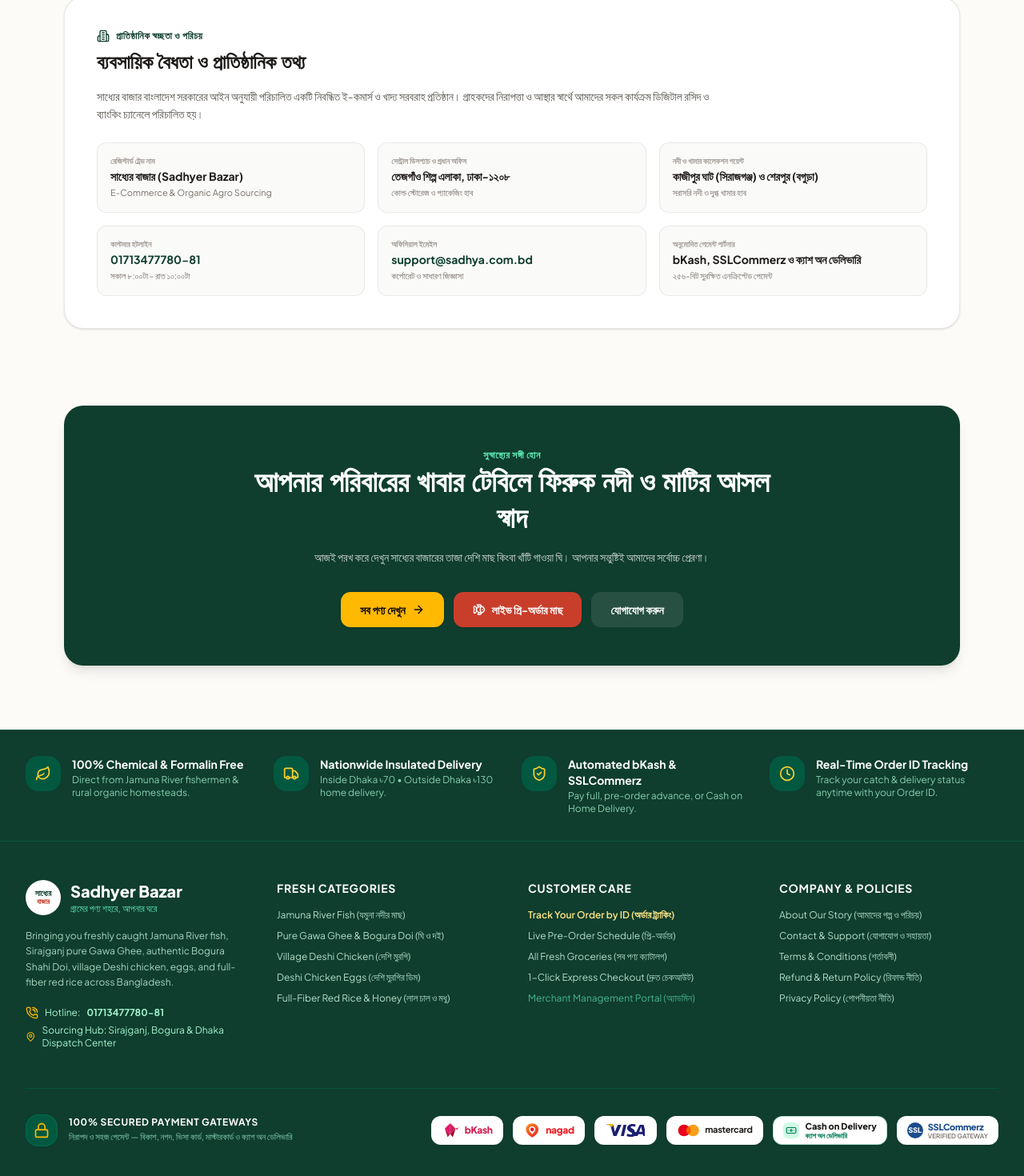
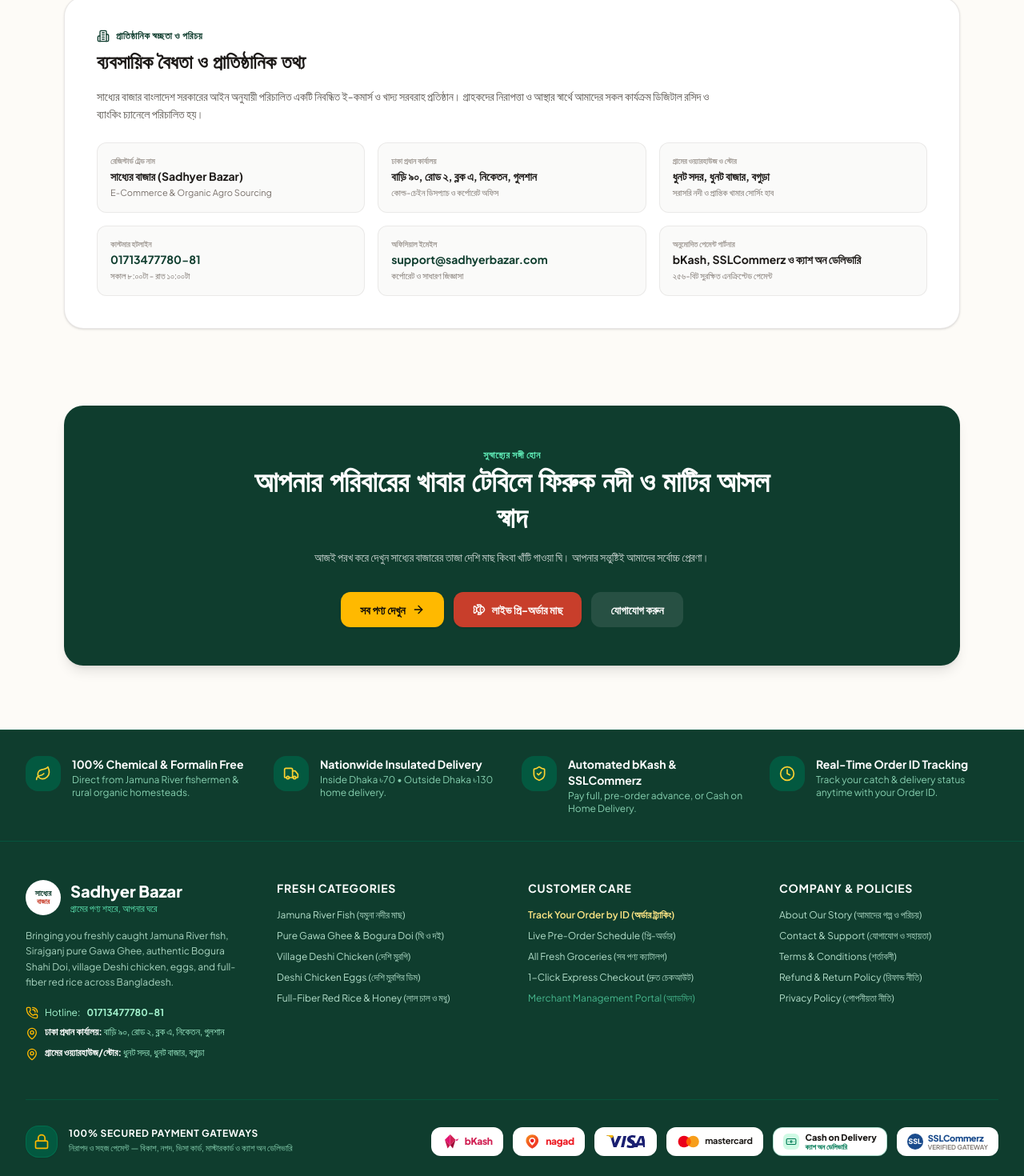
Before and after one commit to sadhyacommunication/Sadyer-Bazar, a Next.js app: page /about in a window 1280 px wide. Shown: the part 4082-5552 px from the top of the page at 80% size. Built offline with nearby package versions, Linux system fonts and the light colour scheme; no server answers; the database is empty.

Commit message:
feat(location): configure real Dhaka main office and Bogura village warehouse addresses

```diff
--- a/src/app/about/page.tsx
+++ b/src/app/about/page.tsx
@@ -473,25 +473,25 @@
 
             <div className="p-4 rounded-xl bg-stone-50 border border-stone-200/80">
               <span className="text-stone-400 uppercase font-bold block text-[10px]">
-                সেন্ট্রাল ডিসপ্যাচ ও প্রধান অফিস
+                ঢাকা প্রধান কার্যালয়
               </span>
               <strong className="text-stone-900 text-sm block mt-0.5">
-                তেজগাঁও শিল্প এলাকা, ঢাকা-১২০৮
+                বাড়ি ৯০, রোড ২, ব্লক এ, নিকেতন, গুলশান
               </strong>
               <span className="text-stone-500 block text-[11px] mt-1">
-                কোল্ড স্টোরেজ ও প্যাকেজিং হাব
+                কোল্ড-চেইন ডিসপ্যাচ ও কর্পোরেট অফিস
               </span>
             </div>
 
             <div className="p-4 rounded-xl bg-stone-50 border border-stone-200/80">
               <span className="text-stone-400 uppercase font-bold block text-[10px]">
-                নদী ও খামার কালেকশন পয়েন্ট
+                গ্রামের ওয়্যারহাউজ ও স্টোর
               </span>
               <strong className="text-stone-900 text-sm block mt-0.5">
-                কাজীপুর ঘাট (সিরাজগঞ্জ) ও শেরপুর (বগুড়া)
+                ধুনট সদর, ধুনট বাজার, বগুড়া
               </strong>
               <span className="text-stone-500 block text-[11px] mt-1">
-                সরাসরি নদী ও দুগ্ধ খামার হাব
+                সরাসরি নদী ও প্রান্তিক খামার সোর্সিং হাব
               </span>
             </div>
 
@@ -515,10 +515,10 @@
                 অফিসিয়াল ইমেইল
               </span>
               <a
-                href="mailto:support@sadhya.com.bd"
+                href="mailto:support@sadhyerbazar.com"
                 className="text-[#0F3D2E] text-sm font-bold block mt-0.5 hover:underline"
               >
-                support@sadhya.com.bd
+                support@sadhyerbazar.com
               </a>
               <span className="text-stone-500 block text-[11px] mt-1">
                 কর্পোরেট ও সাধারণ জিজ্ঞাসা
--- a/src/app/contact/layout.tsx
+++ b/src/app/contact/layout.tsx
@@ -3,7 +3,7 @@
 export const metadata: Metadata = {
   title: "যোগাযোগ ও কাস্টমার কেয়ার হেল্পডেস্ক (Contact Us) | সাধ্যের বাজার",
   description:
-    "সাধ্যের বাজার কাস্টমার সাপোর্ট হটলাইন (01713-477780), ১-ক্লিক হোয়াটসঅ্যাপ সাপোর্ট, সিরাজগঞ্জ ও বগুড়ার সোর্সিং হাবের ঠিকানা এবং তেজগাঁও সেন্ট্রাল ডিসপ্যাচ অফিসের তথ্য।",
+    "সাধ্যের বাজার কাস্টমার সাপোর্ট হটলাইন (01713-477780), ১-ক্লিক হোয়াটসঅ্যাপ সাপোর্ট, ঢাকা প্রধান কার্যালয় (নিকেতন, গুলশান) ও বগুড়ার ধুনট ওয়্যারহাউজ/স্টোরের ঠিকানা।",
   keywords: [
     "সাধ্যের বাজার ফোন নম্বর",
     "সাধ্যের বাজার কাস্টমার কেয়ার",
--- a/src/app/contact/page.tsx
+++ b/src/app/contact/page.tsx
@@ -211,12 +211,12 @@
             <div className="w-11 h-11 rounded-xl bg-amber-50 text-amber-700 flex items-center justify-center mb-3">
               <MapPin className="w-5 h-5" />
             </div>
-            <h3 className="font-bold text-stone-900 text-sm">সোর্সিং ও কালেকশন হাব</h3>
+            <h3 className="font-bold text-stone-900 text-sm">গ্রামের ওয়্যারহাউজ ও স্টোর</h3>
             <p className="text-xs text-stone-600 mt-1.5 leading-snug">
-              <strong>যমুনা হাব:</strong> কাজীপুর ঘাট, সিরাজগঞ্জ
+              ধুনট সদর, ধুনট বাজার, বগুড়া
             </p>
-            <p className="text-xs text-stone-600 mt-1 leading-snug">
-              <strong>মিষ্টি ও ঘি হাব:</strong> শেরপুর রোড, বগুড়া
+            <p className="text-xs text-stone-500 mt-1 leading-snug">
+              সিরাজগঞ্জ ও বগুড়া সোর্সিং হাব
             </p>
             <div className="flex items-center space-x-1 text-[11px] text-amber-700 font-medium mt-2">
               <Fish className="w-3 h-3" />
@@ -229,17 +229,17 @@
             <div className="w-11 h-11 rounded-xl bg-rose-50 text-[#C83E2B] flex items-center justify-center mb-3">
               <Truck className="w-5 h-5" />
             </div>
-            <h3 className="font-bold text-stone-900 text-sm">ঢাকা সেন্ট্রাল ডিসপ্যাচ</h3>
+            <h3 className="font-bold text-stone-900 text-sm">ঢাকা প্রধান কার্যালয়</h3>
             <p className="text-xs text-stone-600 mt-1.5 leading-snug">
-              তেজগাঁও শিল্প এলাকা, ঢাকা-১২০৮
+              বাড়ি ৯০, রোড ২, ব্লক এ, নিকেতন, গুলশান
             </p>
             <div className="flex items-center space-x-1 text-xs text-stone-500 mt-2">
               <Mail className="w-3.5 h-3.5 text-stone-400" />
               <a
-                href="mailto:support@sadhya.com.bd"
+                href="mailto:support@sadhyerbazar.com"
                 className="hover:text-[#C83E2B] transition"
               >
-                support@sadhya.com.bd
+                support@sadhyerbazar.com
               </a>
             </div>
             <div className="flex items-center space-x-1 text-[11px] text-stone-400 mt-1">
--- a/src/app/layout.tsx
+++ b/src/app/layout.tsx
@@ -135,15 +135,15 @@
     paymentAccepted: "bKash, SSLCommerz, Nagad, Cash on Delivery",
     address: {
       "@type": "PostalAddress",
-      streetAddress: "Tejgaon Industrial Area",
-      addressLocality: "Dhaka",
-      postalCode: "1208",
+      streetAddress: "বাড়ি ৯০, রোড ২, ব্লক এ, নিকেতন, গুলশান",
+      addressLocality: "Gulshan, Dhaka",
+      postalCode: "1212",
       addressCountry: "BD",
     },
     geo: {
       "@type": "GeoCoordinates",
-      latitude: "23.7639",
-      longitude: "90.3889",
+      latitude: "23.7749",
+      longitude: "90.4079",
     },
     openingHoursSpecification: [
       {
--- a/src/app/privacy-policy/page.tsx
+++ b/src/app/privacy-policy/page.tsx
@@ -370,7 +370,10 @@
                   <strong>পদবি:</strong> Data Protection & Grievance Redressal Officer
                 </p>
                 <p className="text-stone-600">
-                  <strong>সেন্ট্রাল অফিস:</strong> তেজগাঁও শিল্প এলাকা, ঢাকা-১২০৮, বাংলাদেশ।
+                  <strong>ঢাকা প্রধান কার্যালয়:</strong> বাড়ি ৯০, রোড ২, ব্লক এ, নিকেতন, গুলশান, ঢাকা।
+                </p>
+                <p className="text-stone-600">
+                  <strong>গ্রামের ওয়্যারহাউজ/স্টোর:</strong> ধুনট সদর, ধুনট বাজার, বগুড়া।
                 </p>
                 <p className="text-stone-600">
                   <strong>হটলাইন:</strong>{" "}
@@ -381,12 +384,12 @@
                 </p>
                 <p className="text-stone-600">
                   <strong>অফিসিয়াল ইমেইল:</strong>{" "}
-                  <a href="mailto:privacy@sadhya.com.bd" className="text-[#0F3D2E] font-bold hover:underline">
-                    privacy@sadhya.com.bd
+                  <a href="mailto:privacy@sadhyerbazar.com" className="text-[#0F3D2E] font-bold hover:underline">
+                    privacy@sadhyerbazar.com
                   </a>{" "}
                   /{" "}
-                  <a href="mailto:support@sadhya.com.bd" className="text-[#0F3D2E] hover:underline">
-                    support@sadhya.com.bd
+                  <a href="mailto:support@sadhyerbazar.com" className="text-[#0F3D2E] hover:underline">
+                    support@sadhyerbazar.com
                   </a>
                 </p>
               </div>
--- a/src/app/refund-policy/page.tsx
+++ b/src/app/refund-policy/page.tsx
@@ -408,7 +408,10 @@
                   <span>সাধ্যের বাজার (Sadhyer Bazar) — কাস্টমার রিলেশনস ও রিফান্ড সেল</span>
                 </div>
                 <p className="text-stone-600">
-                  <strong>সেন্ট্রাল অফিস:</strong> তেজগাঁও শিল্প এলাকা, ঢাকা-১২০৮, বাংলাদেশ।
+                  <strong>ঢাকা প্রধান কার্যালয়:</strong> বাড়ি ৯০, রোড ২, ব্লক এ, নিকেতন, গুলশান, ঢাকা।
+                </p>
+                <p className="text-stone-600">
+                  <strong>গ্রামের ওয়্যারহাউজ/স্টোর:</strong> ধুনট সদর, ধুনট বাজার, বগুড়া।
                 </p>
                 <p className="text-stone-600">
                   <strong>হটলাইন:</strong>{" "}
@@ -425,8 +428,8 @@
                 </p>
                 <p className="text-stone-600">
                   <strong>অফিসিয়াল রিফান্ড ইমেইল:</strong>{" "}
-                  <a href="mailto:support@sadhya.com.bd" className="text-[#0F3D2E] font-bold hover:underline">
-                    support@sadhya.com.bd
+                  <a href="mailto:support@sadhyerbazar.com" className="text-[#0F3D2E] font-bold hover:underline">
+                    support@sadhyerbazar.com
                   </a>
                 </p>
               </div>
--- a/src/app/terms-and-conditions/page.tsx
+++ b/src/app/terms-and-conditions/page.tsx
@@ -381,7 +381,10 @@
                   <span>সাধ্যের বাজার (Sadhyer Bazar) — লিগ্যাল ও কমপ্লায়েন্স বিভাগ</span>
                 </div>
                 <p className="text-stone-600">
-                  <strong>সেন্ট্রাল অফিস:</strong> তেজগাঁও শিল্প এলাকা, ঢাকা-১২০৮, বাংলাদেশ।
+                  <strong>ঢাকা প্রধান কার্যালয়:</strong> বাড়ি ৯০, রোড ২, ব্লক এ, নিকেতন, গুলশান, ঢাকা।
+                </p>
+                <p className="text-stone-600">
+                  <strong>গ্রামের ওয়্যারহাউজ/স্টোর:</strong> ধুনট সদর, ধুনট বাজার, বগুড়া।
                 </p>
                 <p className="text-stone-600">
                   <strong>হটলাইন:</strong>{" "}
@@ -392,8 +395,8 @@
                 </p>
                 <p className="text-stone-600">
                   <strong>অফিসিয়াল ইমেইল:</strong>{" "}
-                  <a href="mailto:support@sadhya.com.bd" className="text-[#0F3D2E] font-bold hover:underline">
-                    support@sadhya.com.bd
+                  <a href="mailto:support@sadhyerbazar.com" className="text-[#0F3D2E] font-bold hover:underline">
+                    support@sadhyerbazar.com
                   </a>
                 </p>
               </div>
--- a/src/components/layout/Footer.tsx
+++ b/src/components/layout/Footer.tsx
@@ -121,14 +121,22 @@
               Ghee, authentic Bogura Shahi Doi, village Deshi chicken, eggs, and
               full-fiber red rice across Bangladesh.
             </p>
-            <div className="pt-1 space-y-1.5 text-xs text-emerald-200">
+            <div className="pt-1 space-y-2 text-xs text-emerald-200">
               <p className="flex items-center gap-2">
-                <PhoneCall className="w-4 h-4 text-amber-400" />
+                <PhoneCall className="w-4 h-4 text-amber-400 shrink-0" />
                 Hotline: <strong>{settings.supportPhone}</strong>
               </p>
-              <p className="flex items-center gap-2">
-                <MapPin className="w-4 h-4 text-amber-400" />
-                Sourcing Hub: Sirajganj, Bogura & Dhaka Dispatch Center
+              <p className="flex items-start gap-2">
+                <MapPin className="w-4 h-4 text-amber-400 shrink-0 mt-0.5" />
+                <span>
+                  <strong className="text-white">ঢাকা প্রধান কার্যালয়:</strong> বাড়ি ৯০, রোড ২, ব্লক এ, নিকেতন, গুলশান
+                </span>
+              </p>
+              <p className="flex items-start gap-2">
+                <MapPin className="w-4 h-4 text-amber-400 shrink-0 mt-0.5" />
+                <span>
+                  <strong className="text-white">গ্রামের ওয়্যারহাউজ/স্টোর:</strong> ধুনট সদর, ধুনট বাজার, বগুড়া
+                </span>
               </p>
             </div>
           </div>
```
